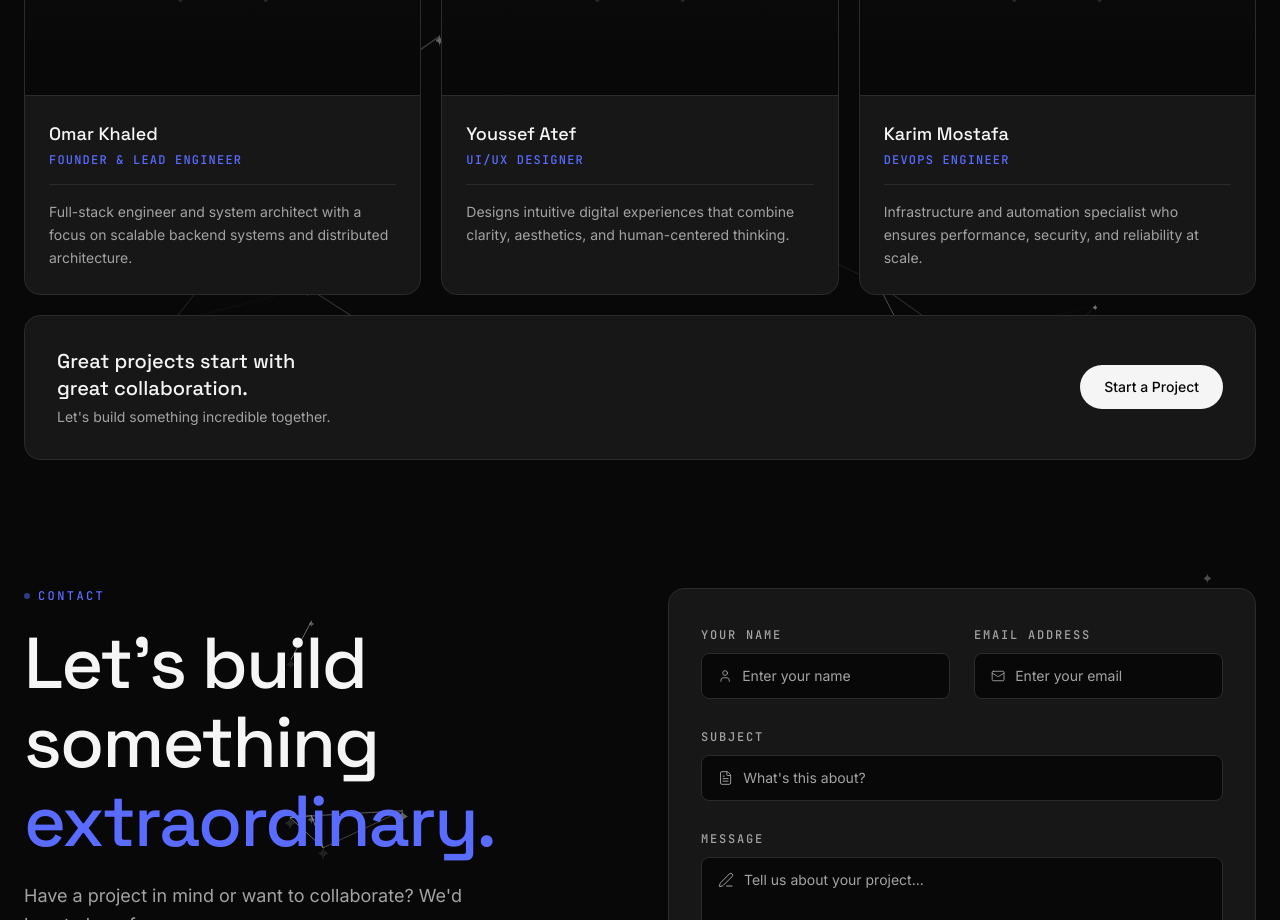
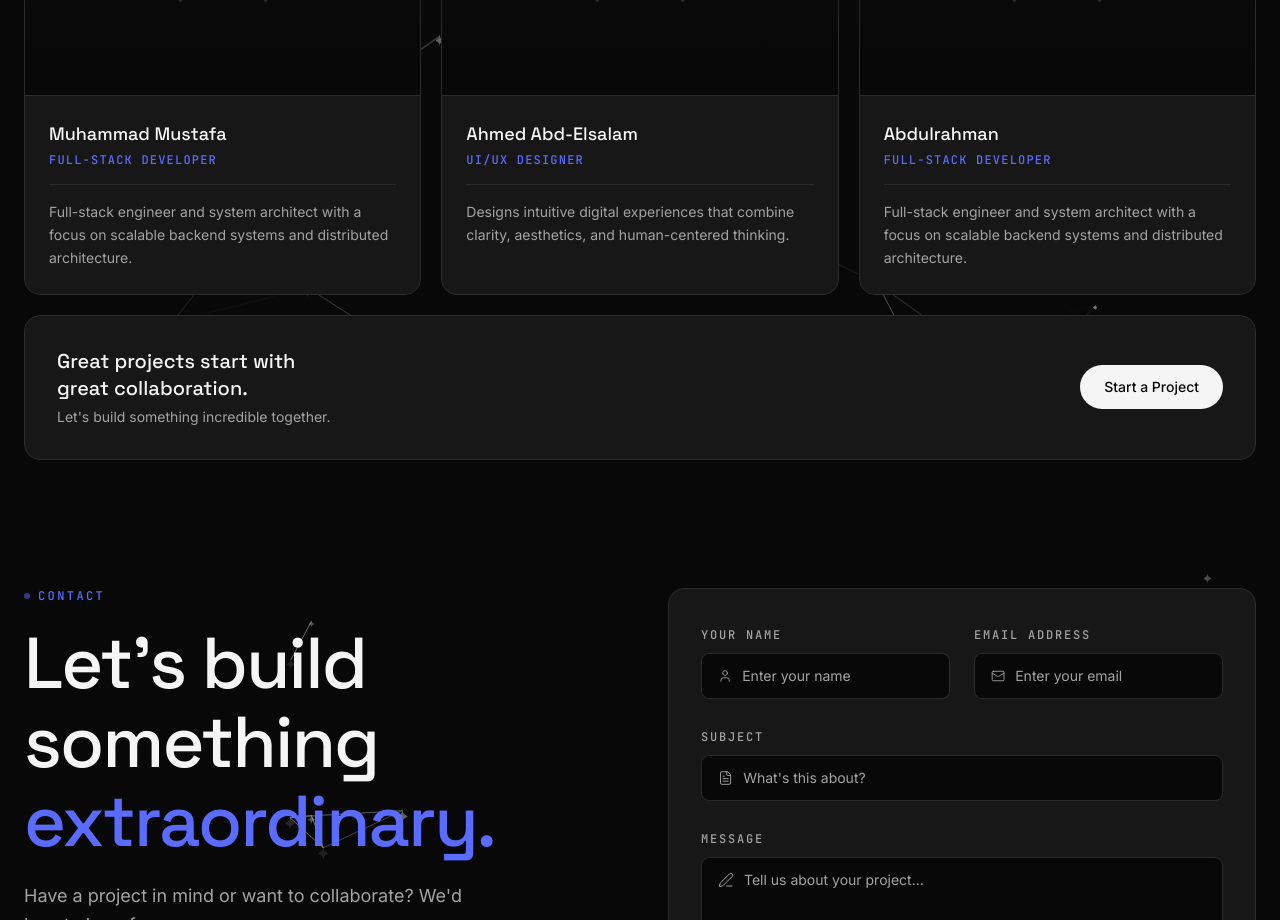
Before and after one commit to b4rbarroja/corvus, a Next.js app: page / in a window 1280 px wide. Shown: the part 4280-5200 px from the top of the page. Built offline with nearby package versions, Linux system fonts and the light colour scheme.

Commit message:
main page

```diff
--- a/app/components/Teamwork.tsx
+++ b/app/components/Teamwork.tsx
@@ -13,15 +13,15 @@
 const team: Member[] = [
   {
     index: "01",
-    name: "Omar Khaled",
-    role: "Founder & Lead Engineer",
+    name: "Muhammad Mustafa",
+    role: "Full-stack developer",
     description:
       "Full-stack engineer and system architect with a focus on scalable backend systems and distributed architecture.",
     linkedin: "#",
   },
   {
     index: "02",
-    name: "Youssef Atef",
+    name: "Ahmed Abd-Elsalam",
     role: "UI/UX Designer",
     description:
       "Designs intuitive digital experiences that combine clarity, aesthetics, and human-centered thinking.",
@@ -29,10 +29,10 @@
   },
   {
     index: "03",
-    name: "Karim Mostafa",
-    role: "DevOps Engineer",
+    name: "Abdulrahman",
+    role: "Full-stack developer",
     description:
-      "Infrastructure and automation specialist who ensures performance, security, and reliability at scale.",
+      "Full-stack engineer and system architect with a focus on scalable backend systems and distributed architecture.",
     linkedin: "#",
   },
 ];
@@ -93,7 +93,13 @@
                   aria-label={`${member.name} on LinkedIn`}
                   className="absolute right-5 top-5 z-10 flex h-8 w-8 items-center justify-center rounded-md border border-border bg-background/80 text-foreground-secondary transition-colors hover:border-border-strong hover:text-foreground"
                 >
-                  <svg className="h-4 w-4" viewBox="0 0 24 24" fill="currentColor"><path d="M20.447 20.452h-3.554v-5.569c0-1.328-.027-3.037-1.852-3.037-1.853 0-2.136 1.445-2.136 2.939v5.667H9.351V9h3.414v1.561h.046c.477-.9 1.637-1.85 3.37-1.85 3.601 0 4.267 2.37 4.267 5.455v6.286zM5.337 7.433a2.062 2.062 0 0 1-2.063-2.065 2.064 2.064 0 1 1 2.063 2.065zm1.782 13.019H3.555V9h3.564v11.452zM22.225 0H1.771C.792 0 0 .774 0 1.729v20.542C0 23.227.792 24 1.771 24h20.451C23.2 24 24 23.227 24 22.271V1.729C24 .774 23.2 0 22.222 0h.003z"/></svg>
+                  <svg
+                    className="h-4 w-4"
+                    viewBox="0 0 24 24"
+                    fill="currentColor"
+                  >
+                    <path d="M20.447 20.452h-3.554v-5.569c0-1.328-.027-3.037-1.852-3.037-1.853 0-2.136 1.445-2.136 2.939v5.667H9.351V9h3.414v1.561h.046c.477-.9 1.637-1.85 3.37-1.85 3.601 0 4.267 2.37 4.267 5.455v6.286zM5.337 7.433a2.062 2.062 0 0 1-2.063-2.065 2.064 2.064 0 1 1 2.063 2.065zm1.782 13.019H3.555V9h3.564v11.452zM22.225 0H1.771C.792 0 0 .774 0 1.729v20.542C0 23.227.792 24 1.771 24h20.451C23.2 24 24 23.227 24 22.271V1.729C24 .774 23.2 0 22.222 0h.003z" />
+                  </svg>
                 </a>
 
                 {/* Portrait placeholder — swap for <Image src="/team/name.jpg" /> */}
@@ -119,8 +125,6 @@
                 <p className="font-sans text-sm leading-relaxed text-foreground-secondary">
                   {member.description}
                 </p>
-
-
               </div>
             </div>
           ))}
```
